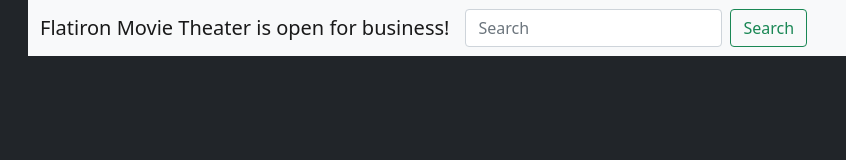
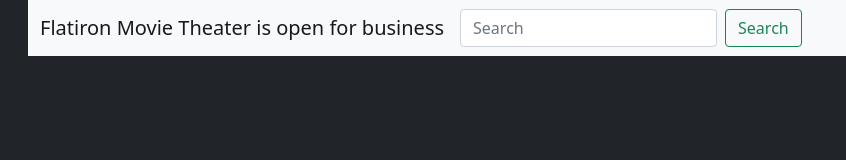
Before and after one commit to maurineA/week3-code-challenge, a plain HTML site: page index.html in a window 1280 px wide. Shown: the full height of the page, 54-900 px from the left. Drawn offline with nearby package versions, Linux system fonts and the light colour scheme.

Commit message:
header and search button

```diff
--- a/index.html
+++ b/index.html
@@ -39,7 +39,7 @@
       <div class="container">
           <nav class="navbar navbar-expand-lg navbar-light bg-light">
               <div class="container-fluid">
-                <a class="navbar-brand" href="#">Flatiron Movie Theater is open for business! </a>
+                <a class="navbar-brand" href="#">Flatiron Movie Theater is open for business</a>
                 <button class="navbar-toggler" type="button" data-bs-toggle="collapse" data-bs-target="#navbarSupportedContent" aria-controls="navbarSupportedContent" aria-expanded="false" aria-label="Toggle navigation">
                   <span class="navbar-toggler-icon"></span>
                 </button>
```
